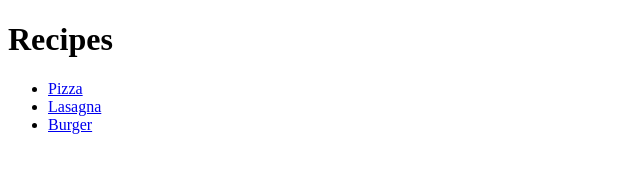
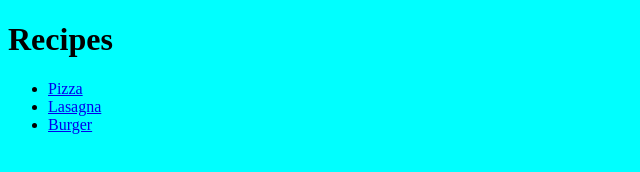
Before and after one commit to Vlad672/o-recipes, a plain HTML site: page index.html in a window 1280 px wide. Shown: the whole page, without its empty margins (0-640 px from the left). Drawn offline with Linux system fonts and the light colour scheme.

Commit message:
Added an Css file from the GUI

```diff
--- a/index.html
+++ b/index.html
@@ -4,6 +4,7 @@
     <meta charset="UTF-8" />
     <meta name="viewport" content="width=device-width, initial-scale=1.0" />
     <title>Recipes</title>
+    <link rel="stylesheet" href="./styles.css" />
   </head>
   <body>
     <h1>Recipes</h1>
--- /dev/null
+++ b/styles.css
@@ -0,0 +1,3 @@
+body {
+  background-color: aqua;
+}
```
